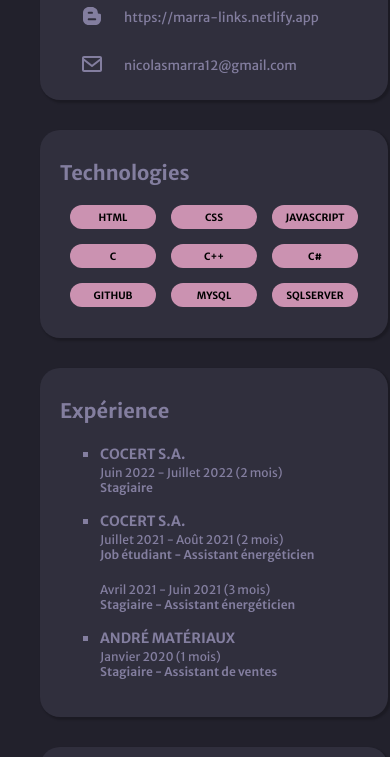
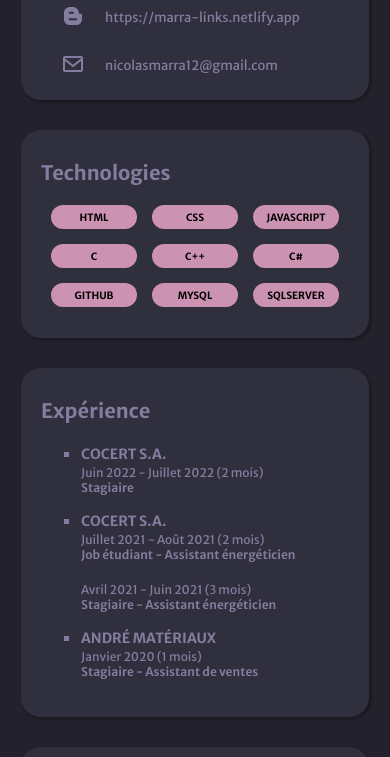
Before and after one commit to nicolasmarra/portfolio, a plain HTML site: page index.html in a window 390 px wide. Shown: the part 562-1319 px from the top of the page. Drawn offline with Linux system fonts and the light colour scheme.

Commit message:
mobile version responsive

```diff
--- a/style.css
+++ b/style.css
@@ -12,9 +12,7 @@
 }
 
 body {
-  width: 100%;
   margin-inline: 0;
-
   background-color: var(--bg-couleur);
   color: var(--texte-couluer);
 
@@ -32,6 +30,8 @@ a {
 }
 
 .container {
+  max-width: 1350px;
+  margin-inline: auto;
   display: flex;
   flex-direction: column;
   padding: 40px;
@@ -352,12 +352,17 @@ header p {
   background: #8c04c2;
 }
 
-@media screen and (max-width: 812px) {
+@media screen and (max-width: 1315px) {
+  body {
+    max-width: 408px;
+    margin-inline: auto;
+  }
 
   .container {
     display: flex;
     flex-direction: column;
-    max-width: 348px;
+    width: 348px;
+    padding-inline: initial;
   }
 
   .principal {
```
